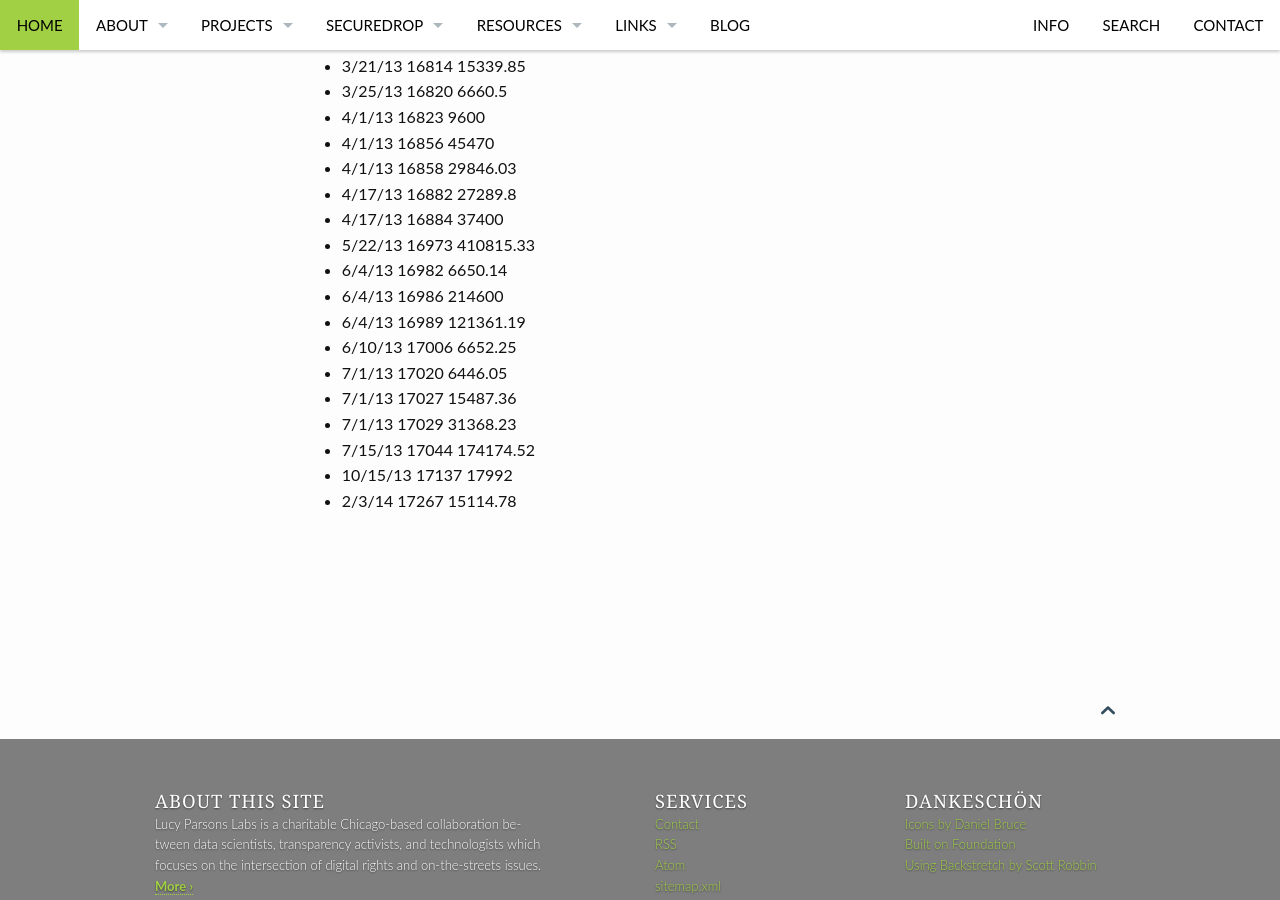
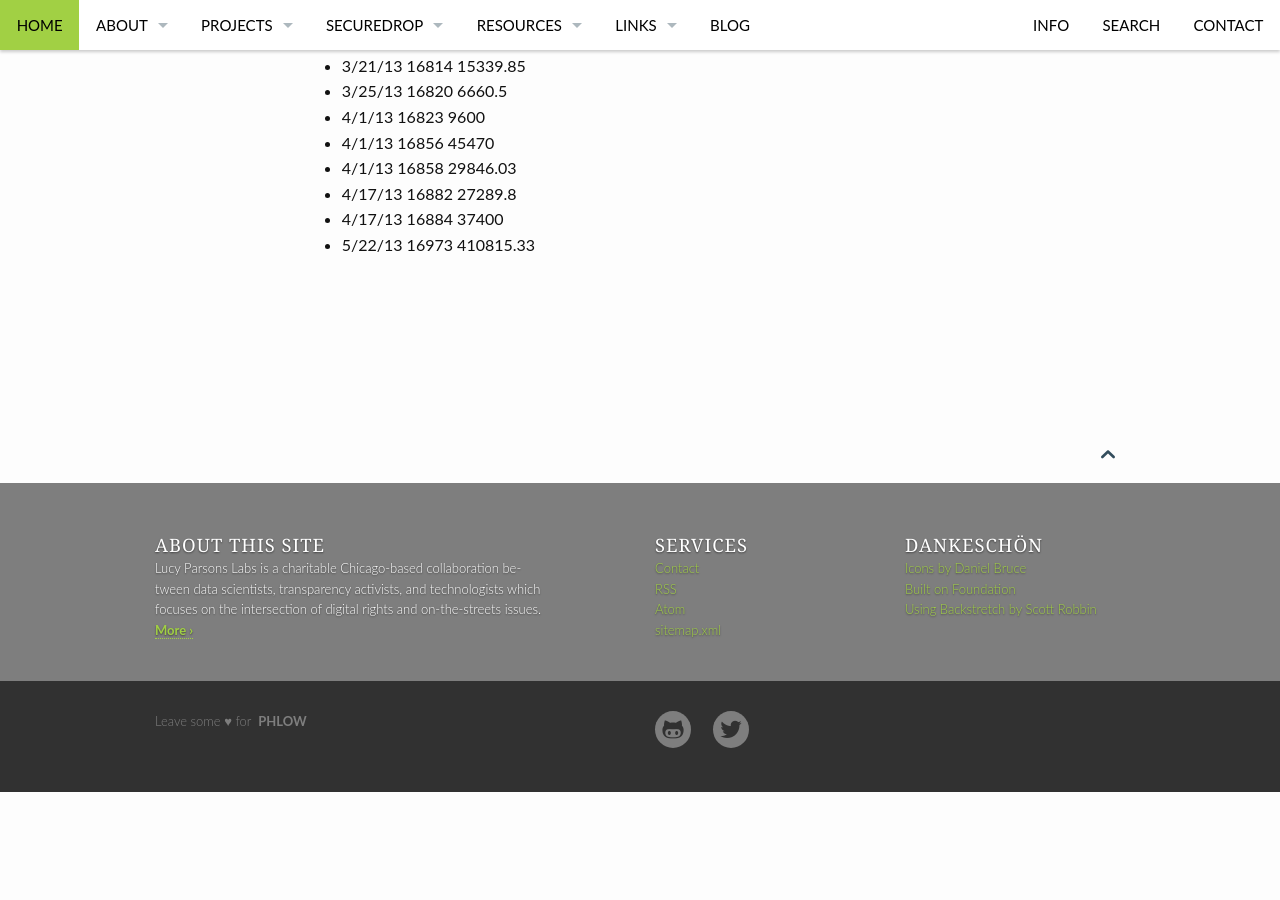
Before and after one commit to saltthefries/lucyparsonslabs.com, a Jekyll site: the page built from projects/checks.md, in a window 1280 px wide and 900 px high, scrolled down 1920 px. Built offline with Jekyll 4.4.1, drawn with Linux system fonts in a browser that asks for light colours; after the commit the page ends 2712 px from its top, so only the background shows below that.

Commit message:
Update checks.md

```diff
--- a/projects/checks.md
+++ b/projects/checks.md
@@ -69,13 +69,3 @@ title: Current Projects
 * 4/17/13	16882	27289.8
 * 4/17/13	16884	37400
 * 5/22/13	16973	410815.33
-* 6/4/13	16982	6650.14
-* 6/4/13	16986	214600
-* 6/4/13	16989	121361.19
-* 6/10/13	17006	6652.25
-* 7/1/13	17020	6446.05
-* 7/1/13	17027	15487.36
-* 7/1/13	17029	31368.23
-* 7/15/13	17044	174174.52
-* 10/15/13	17137	17992
-* 2/3/14	17267	15114.78
```
